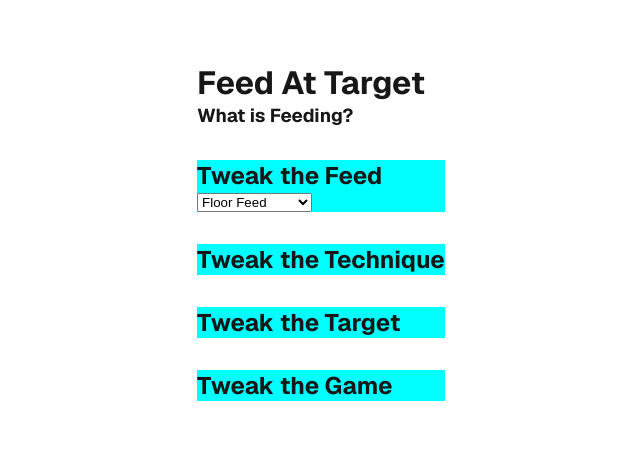
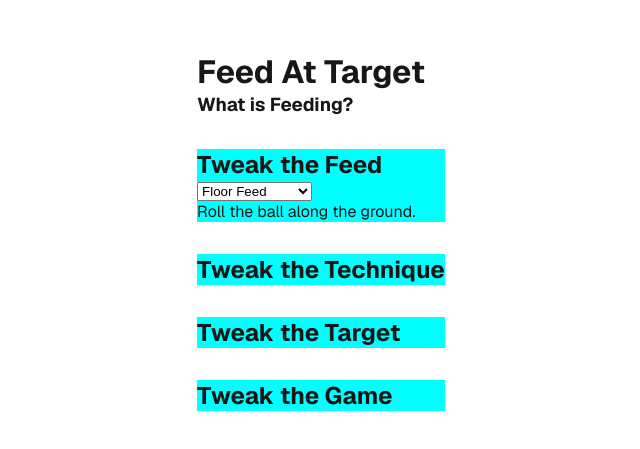
Before and after one commit to Devvaru/Tennis-Mock-Up, a Next.js app in the folder ttt-frontend/: page /feed-at-target in a window 1280 px wide. Shown: the part 169-618 px from the top of the page, without its empty margins (319-959 px from the left). Built offline with nearby package versions, Linux system fonts and the light colour scheme.

Commit message:
Display object contents based on state

```diff
--- a/ttt-frontend/src/app/feed-at-target/page.tsx
+++ b/ttt-frontend/src/app/feed-at-target/page.tsx
@@ -4,23 +4,32 @@ import React, { useEffect, useState } from "react";
 // import Image from "next/image";
 import styles from "../page.module.css";
 
+type Option = {
+    value: string;
+    label: string;
+    description: string;
+};
+
 export default function Home() {
 
-    const feedingOptions = [
+    const feedingOptions: Option[] = [
         { value: "Floor Feed", label: "Floor Feed", description: "Roll the ball along the ground." },
         { value: "NDH Feed", label: "NDH Feed", description: "Loft the ball up with your non-dominant hand." },
         { value: "NDH Wall Feed", label: "NDH Wall Feed", description: "Loft the ball up and at the wall with your non-dominant hand." },
     ]
 
-    const [selectedFeed, setSelectedFeed] = useState(feedingOptions[0].value);
+    const [selectedFeed, setSelectedFeed] = useState<Option>(feedingOptions[0]);
 
-    const handleChange = (event) => {
-        setSelectedFeed(event.target.value);
+    const handleChange = (event: React.ChangeEvent<HTMLSelectElement>) => {
+        const selected = feedingOptions.find(option => option.value === event.target.value);
+        if (selected) setSelectedFeed(selected);
+        console.log("value and description: ", selected?.value, "-", selected?.description)
     }
 
-    useEffect(() => {
-        console.log('selected', selectedFeed)
-    }, [selectedFeed]);
+    // Test state
+    // useEffect(() => {
+    //     console.log('selected', selectedFeed)
+    // }, [selectedFeed]);
 
     return (
         <div className={styles.page}>
@@ -42,16 +51,17 @@ export default function Home() {
                     <h2>
                         Tweak the Feed
                     </h2>
-                    <form>
                     <label htmlFor="feed-select"></label>
-                        <select id="feed-select" value={selectedFeed} onChange={handleChange}>
+                    <select id="feed-select" value={selectedFeed.value} onChange={handleChange}>
                         {feedingOptions.map((option) => (
                             <option key={option.value} value={option.value}>
                                 {option.label}
                             </option>
                         ))}
                     </select>
-                    </form>
+                    <div className="description">
+                        <p>{selectedFeed.description}</p>
+                    </div>
                 </section>
 
                 <section className="activity-section">
```
Lines whose indentation alone changed are shown as unchanged.
